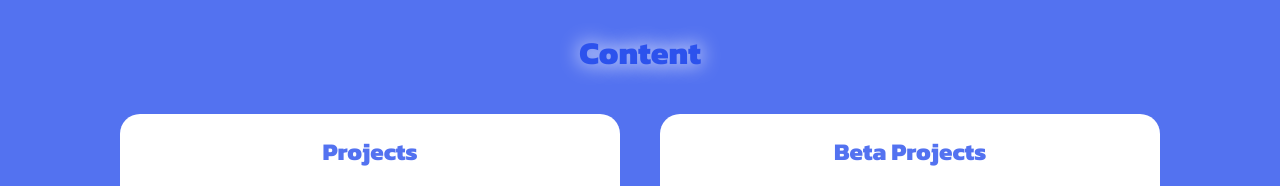
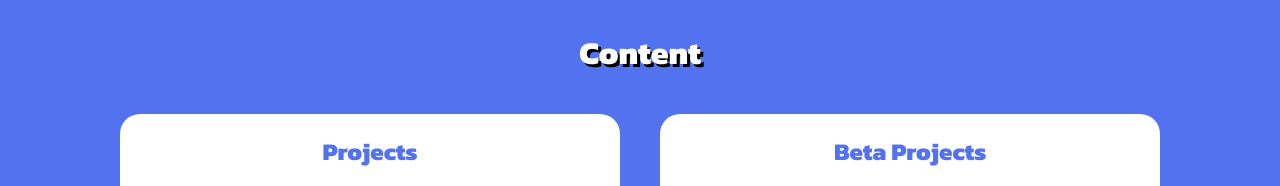
Before and after one commit to PotatoNick26/Content-Menu, a plain HTML site: page index.html in a window 1280 px wide. Shown: the top 186 px of the page. Drawn offline with Linux system fonts and the light colour scheme.

Commit message:
changed title color

```diff
--- a/index.css
+++ b/index.css
@@ -75,9 +75,9 @@ body {
 }
 
 h1 {
-    color: #2c52ed;
+    color: #fff;
             font-weight: 800;
-            text-shadow: 0 0 20px white;
+            text-shadow: 3px 3px 0px black;
     font-family: 'Kanit', sans-serif;
 }
 
```
